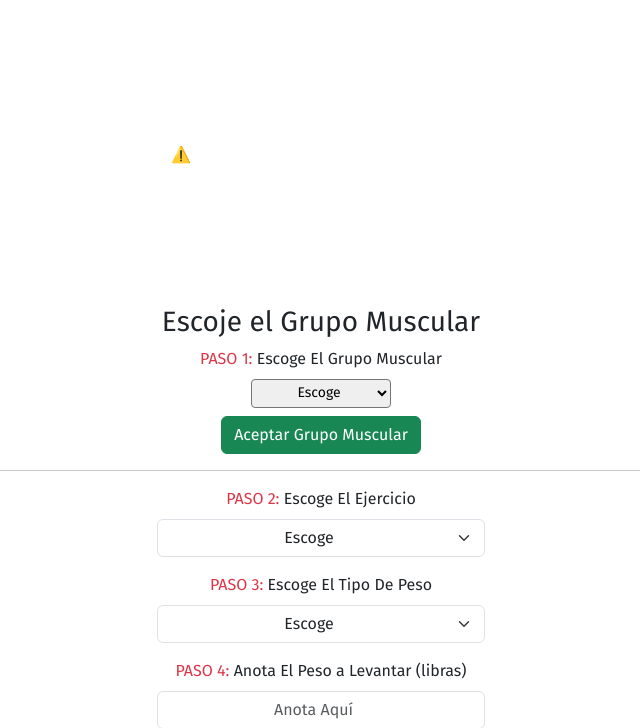
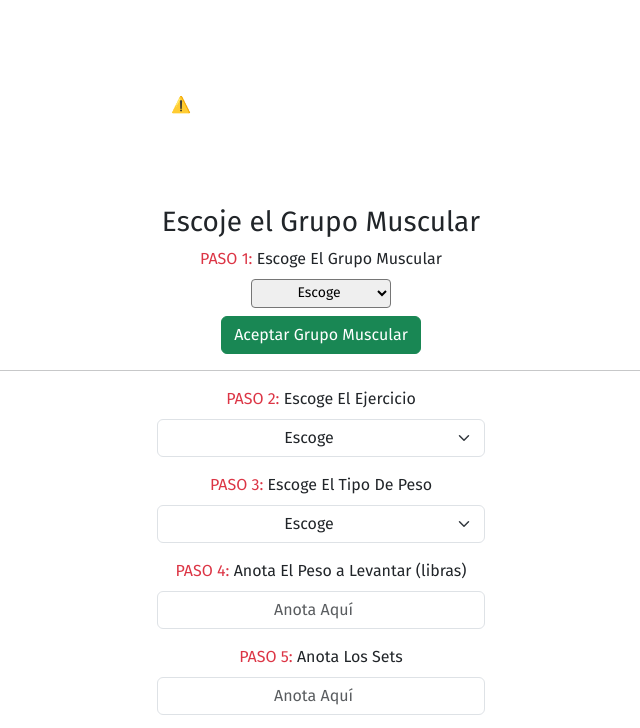
Before and after one commit to jaysenhl/Rutinas, a website: page index.html in a window 1280 px wide. Shown: the part 51-779 px from the top of the page, without its empty margins (319-959 px from the left). Drawn offline with nearby package versions, Linux system fonts and the light colour scheme; some packages are replaced by stand-ins of ours; no server answers; a script that the page names is missing.

Commit message:
made the lottie smaller

```diff
--- a/index.html
+++ b/index.html
@@ -14,7 +14,7 @@
 <body>
     <h1 class="text-center">Mis Rutinas</h1>
     <div class="lottie">
-        <lottie-player src="https://assets3.lottiefiles.com/packages/lf20_zdjUpn36hX.json"  background="transparent"  speed="1"  style="width: 300px; height: 300px;"  loop  autoplay></lottie-player>
+        <lottie-player src="https://assets3.lottiefiles.com/packages/lf20_zdjUpn36hX.json"  background="transparent"  speed="1"  style="width: 300px; height: 200px;"  loop  autoplay></lottie-player>
     </div>
 
     <div id="paso1Container" class="mb-3 text-center">
```
